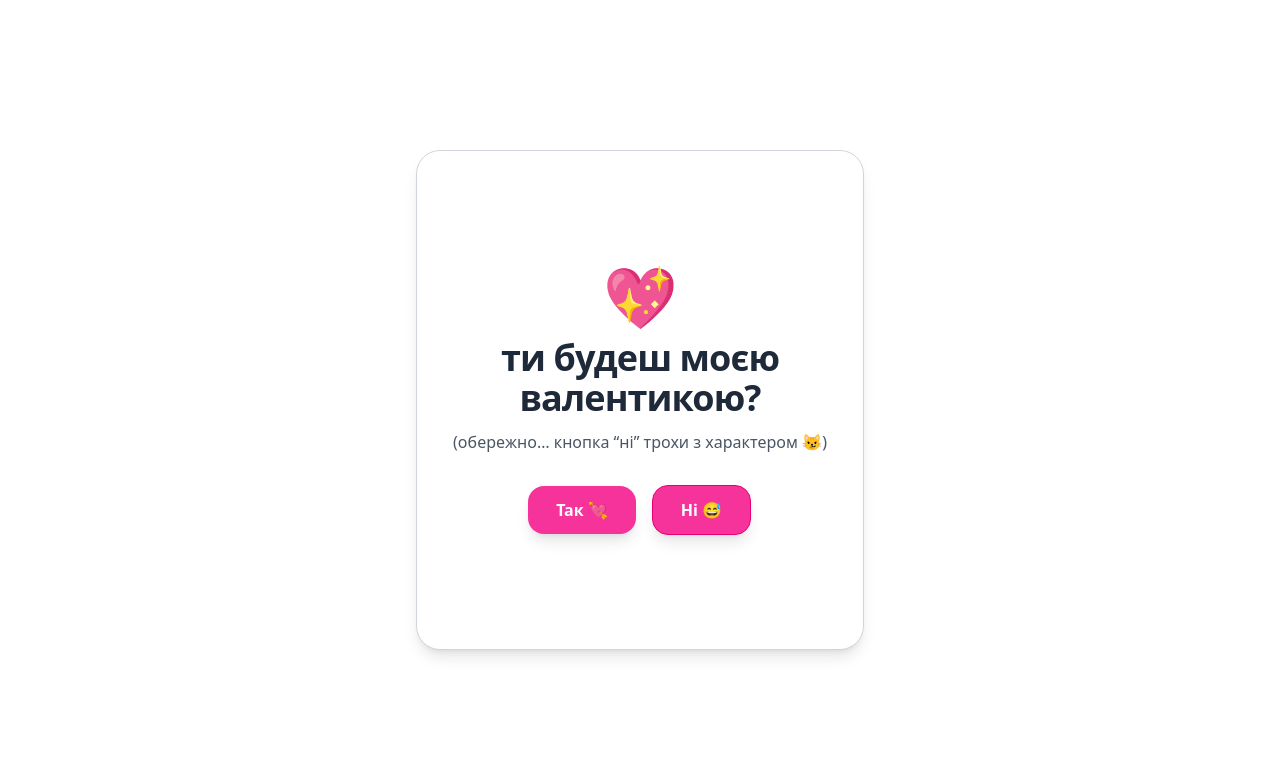
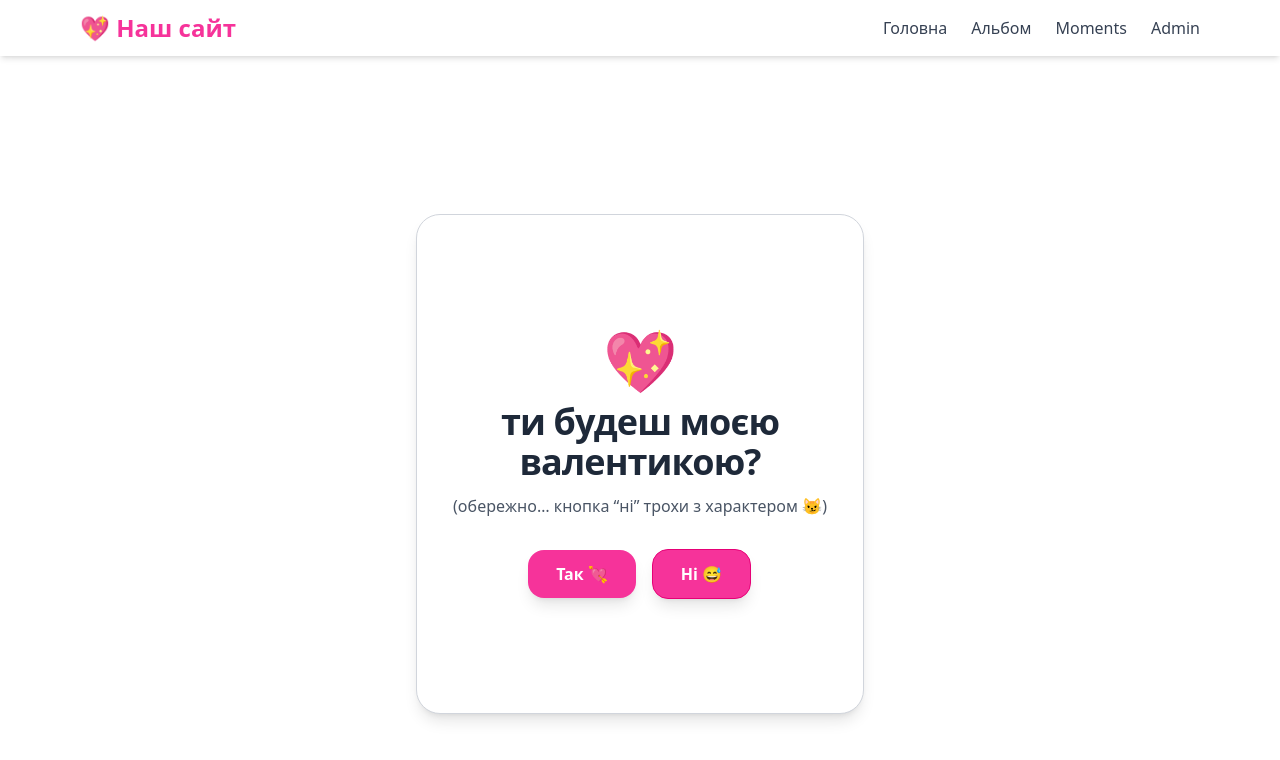
Before and after one commit to VoroN5k/valentine-web-app, a Next.js app: page / in a window 1280 px wide. Shown: the top 760 px of the page. Built offline with nearby package versions, Linux system fonts and the light colour scheme.

Commit message:
feat: add Navbar component and integrate it into the layout, update YesAnimation for optimization

```diff
--- a/src/app/layout.tsx
+++ b/src/app/layout.tsx
@@ -1,18 +1,23 @@
-import "./globals.css"; // <-- підключаємо тут
-import { ReactNode } from "react";
+import "./globals.css";
+import Navbar from "@/components/NavBar";
 import {Metadata} from "next";
+import React from "react";
 
 export const metadata: Metadata = {
     title: "Sasha Valentine",
-    description: "Наш сайт для валентинки 💖",
+    description: "Наш сайт валентинки 💖",
 };
 
-
-export default function RootLayout({ children }: { children: ReactNode }) {
+export default function RootLayout({
+                                       children,
+                                   }: {
+    children: React.ReactNode;
+}) {
     return (
         <html lang="uk">
-        <body>
-        {children}
+        <body className="bg-white w-screen h-screen overflow-hidden">
+        <Navbar />
+        <main className="pt-16">{children}</main> {/* pt-16 щоб не перекривало Navbar */}
         </body>
         </html>
     );
--- a/src/components/NavBar.tsx
+++ b/src/components/NavBar.tsx
@@ -0,0 +1,28 @@
+"use client";
+
+import Link from "next/link";
+
+export default function Navbar() {
+    return (
+        <nav className="fixed top-0 left-0 w-full bg-white/80 backdrop-blur-md shadow-md z-50">
+            <div className="max-w-6xl mx-auto px-4 py-3 flex justify-between items-center">
+                <div className="text-2xl font-bold text-pink-500"> <Link href={"/"}>💖 Наш сайт</Link></div>
+
+                <div className="flex gap-6 text-gray-700 font-medium">
+                    <Link href="/" className="hover:text-pink-500 transition">
+                        Головна
+                    </Link>
+                    <Link href="/album" className="hover:text-pink-500 transition">
+                        Альбом
+                    </Link>
+                    <Link href="/moments" className="hover:text-pink-500 transition">
+                        Moments
+                    </Link>
+                    <Link href="/admin" className="hover:text-pink-500 transition">
+                        Admin
+                    </Link>
+                </div>
+            </div>
+        </nav>
+    );
+}
--- a/src/components/YesAnimation.tsx
+++ b/src/components/YesAnimation.tsx
@@ -38,6 +38,7 @@ export default function YesAnimation() {
                                     fill
                                     className="object-cover"
                                     priority
+                                    unoptimized={false}
                                 />
                             </div>
 
```
